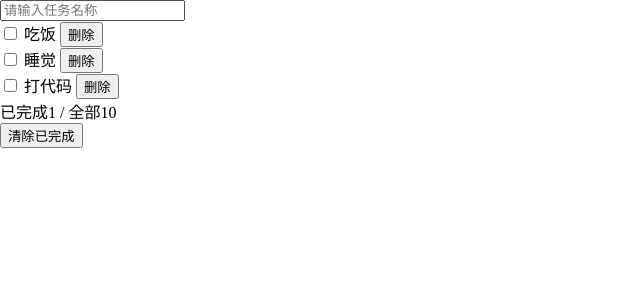
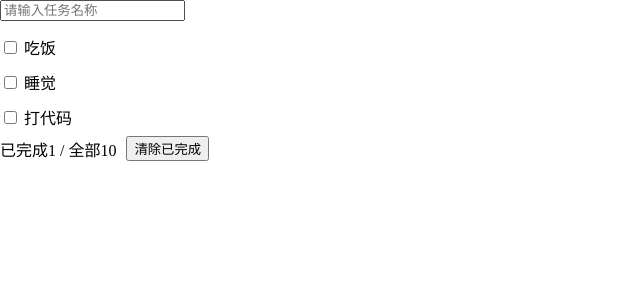
Before and after one commit to changxianglin/vue3-todolist, a Vue app: page / in a window 1280 px wide. Shown: the top 300 px of the page, without its empty margins (0-640 px from the left). Built offline with nearby package versions, Linux system fonts and the light colour scheme.

Commit message:
base css and methods

```diff
--- a/src/components/navFooter/NavFooter.vue
+++ b/src/components/navFooter/NavFooter.vue
@@ -1,10 +1,10 @@
 <template>
-  <div>
+  <div class="container">
     <div>
       已完成{{isComplete}} / 全部{{all}}
     </div>
-    <div v-if="isComplete > 0">
-      <button>清除已完成</button>
+    <div v-if="isComplete > 0" class="btn">
+      <button class="clearn">清除已完成</button>
     </div>
   </div>
 </template>
@@ -23,14 +23,26 @@ export default defineComponent({
   setup(props, ctx) {
     let isComplete = ref(1)
     let all = ref(10)
+
+    let clearn = () => {
+
+    }
+
     return {
       isComplete,
       all,
+      clearn,
     }
   }
 })
 </script>
 
 <style scoped lang="scss">
-
+  .container {
+    display: flex;
+    align-items: center;
+    .btn {
+      margin-left: 10px;
+    }
+  }
 </style>
--- a/src/components/navHeader/NavHeader.vue
+++ b/src/components/navHeader/NavHeader.vue
@@ -1,11 +1,11 @@
 <template>
   <div>
-    <input placeholder="请输入任务名称" v-model="value" />
+    <input placeholder="请输入任务名称" v-model="value" @keydown.enter="enter" />
   </div>
 </template>
 
 <script>
-import { defineComponent } from 'vue';
+import { defineComponent, ref,} from 'vue';
 export default defineComponent({
   name: 'NavHeader',
   props: {
@@ -16,14 +16,22 @@ export default defineComponent({
   },
 
   setup(props, ctx) {
-    let value = ''
+    let value = ref('')
+
+    let enter = () => {
+      console.log(value.value)
+    }
+
     return {
-      value
+      value,
+      enter,
     }
   }
 })
 </script>
 
 <style scoped lang="scss">
-
+  input {
+    margin-bottom: 10px;
+  }
 </style>
--- a/src/components/navMain/NavMain.vue
+++ b/src/components/navMain/NavMain.vue
@@ -1,9 +1,9 @@
 <template>
   <div v-for="(item, index) in list" :key="index">
-    <div>
+    <div class="item">
       <input type="checkbox" v-model="item.complete" />
       {{ item.title }}
-      <button>删除</button>
+      <button class="del" @click="del(item, index)">删除</button>
     </div>
   </div>
 </template>
@@ -34,13 +34,35 @@ export default defineComponent({
         complete: false,
       }
     ])
+
+    let del = (item, index) => {
+
+    }
+
     return {
       list,
+      del,
     }
   }
 })
 </script>
 
 <style scoped lang="scss">
-
+  .item {
+    width: 160px;
+    height: 35px;
+    line-height: 35px;
+    position: relative;
+    button {
+      position: absolute;
+      right: 20px;
+      top: 6px;
+      display: none;
+    }
+    &:hover {
+      button {
+        display: block;
+      }
+    }
+  }
 </style>
```
